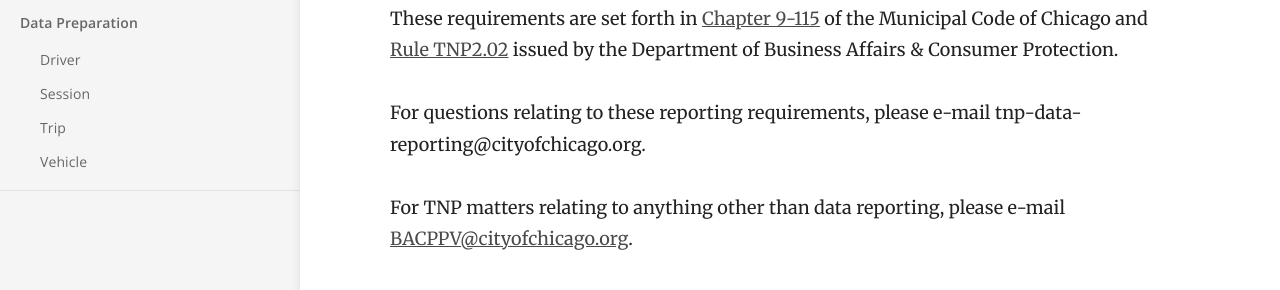
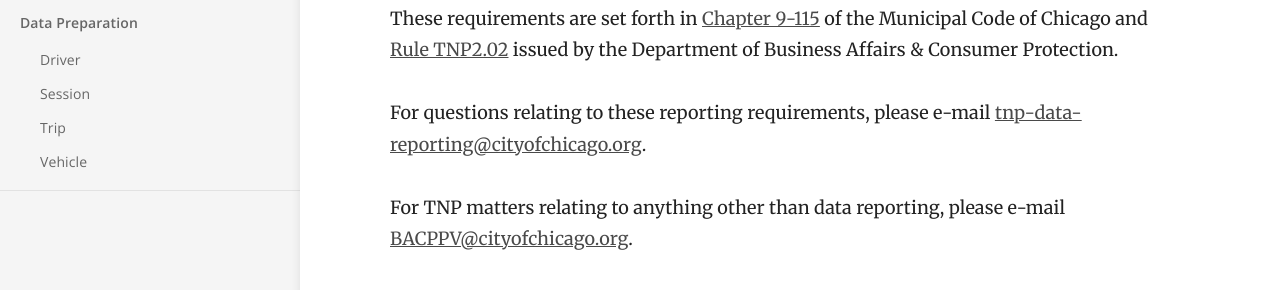
Before and after one commit to Chicago/tnp-reporting-manual, a Jekyll site: the page built from index.md, in a window 1280 px wide. Shown: the part 252-542 px from the top of the page. Built offline with Jekyll 4.4.1, drawn with Linux system fonts in a browser that asks for light colours; part of the change alters nothing that is shown.

```diff
--- a/index.md
+++ b/index.md
@@ -4,7 +4,7 @@ title: Overview
 
 As part of its licensing process for Transportation Network Providers (sometimes called Rideshare Providers), Chicago requires the companies to report on their activities monthly. These requirements are set forth in [Chapter 9-115](https://chicagocode.org/9/9-115/) of the Municipal Code of Chicago and [Rule TNP2.02](https://www.cityofchicago.org/content/dam/city/depts/dol/rulesandregs/TNPRulesFinalEFF20151120.pdf) issued by the Department of Business Affairs & Consumer Protection.
 
-For questions relating to these reporting requirements, please e-mail tnp-data-reporting@cityofchicago.org.
+For questions relating to these reporting requirements, please e-mail [tnp-data-reporting@cityofchicago.org](mailto:tnp-data-reporting@cityofchicago.org).
 
 For TNP matters relating to anything other than data reporting, please e-mail [BACPPV@cityofchicago.org](mailto:BACPPV@cityofchicago.org).
 
```
